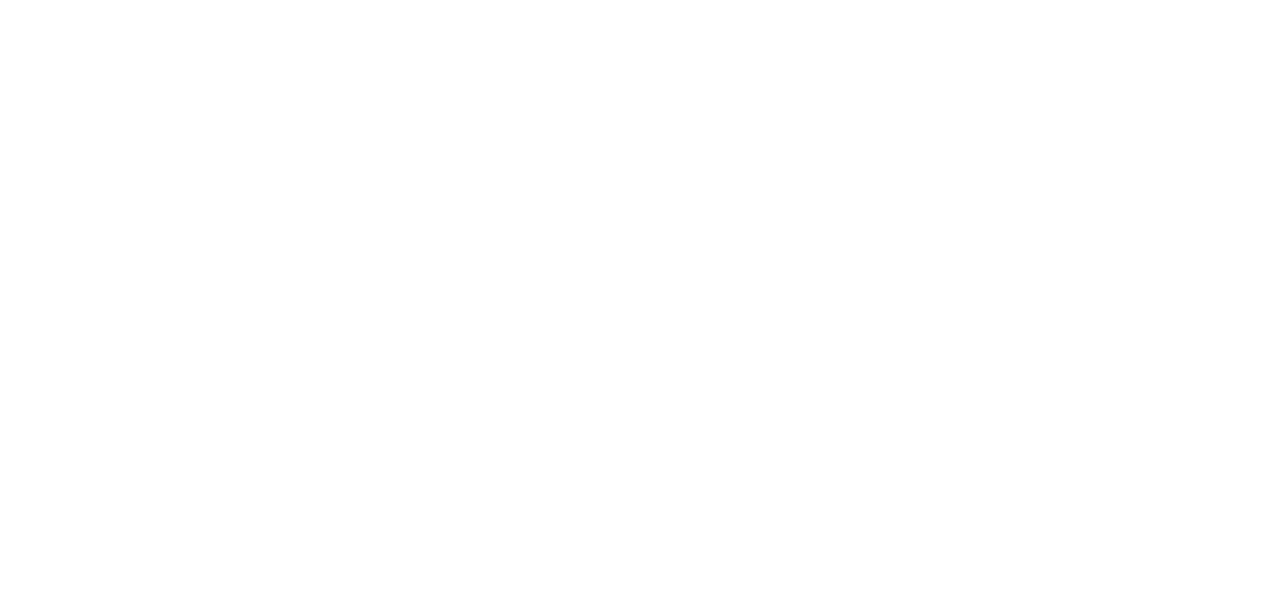
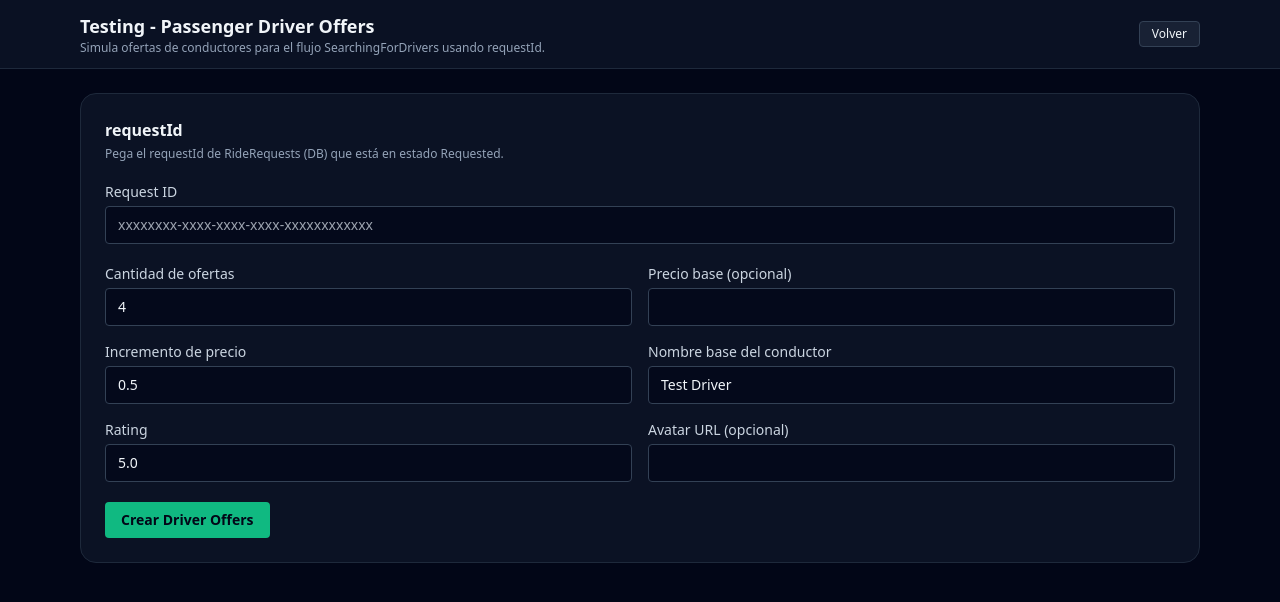
Before and after one commit to ucumanadev/mando-dashboard, a Nuxt app: page /testing/passenger-offers in a window 1280 px wide. Before the commit this address had no page. Shown: the top 602 px of the page. Built offline with nearby package versions, Linux system fonts and the light colour scheme.

Commit message:
test for list of possible ride request drivers

```diff
--- a/pages/testing/index.vue
+++ b/pages/testing/index.vue
@@ -34,6 +34,22 @@
             <div class="text-slate-500">→</div>
           </div>
         </NuxtLink>
+
+        <NuxtLink
+          to="/testing/passenger-offers"
+          class="rounded-2xl border border-slate-800 bg-slate-900/70 hover:bg-slate-800/70 transition shadow-lg px-6 py-6"
+        >
+          <div class="flex items-start gap-4">
+            <div class="text-3xl">👤</div>
+            <div class="flex-1">
+              <div class="text-lg font-semibold text-slate-100">Passenger Driver Offers</div>
+              <div class="mt-1 text-sm text-slate-400">
+                Simular ofertas de conductores para el flujo SearchingForDrivers.
+              </div>
+            </div>
+            <div class="text-slate-500">→</div>
+          </div>
+        </NuxtLink>
       </div>
     </main>
   </div>
--- /dev/null
+++ b/pages/testing/passenger-offers.vue
@@ -0,0 +1,210 @@
+<script setup lang="ts">
+type CreateDriverOffersBody = {
+  count: number;
+  basePrice?: number;
+  priceStep: number;
+  driverNamePrefix: string;
+  rating: string;
+  avatar: string;
+};
+
+type ApiResponse = {
+  ok?: boolean;
+  count?: number;
+  requestId?: string;
+  offers?: Array<{
+    driverId: string;
+    name: string;
+    finalPrice: number;
+    passengerOfferedPrice: number;
+  }>;
+  detail?: string;
+  error?: string;
+};
+
+const requestId = ref("");
+
+const createForm = reactive<CreateDriverOffersBody>({
+  count: 4,
+  basePrice: undefined,
+  priceStep: 0.5,
+  driverNamePrefix: "Test Driver",
+  rating: "5.0",
+  avatar: ""
+});
+
+const loadingCreate = ref(false);
+const error = ref<string | null>(null);
+const response = ref<ApiResponse | null>(null);
+
+async function safeReadJson(res: Response) {
+  const text = await res.text();
+  if (!text.trim()) return {};
+  try {
+    return JSON.parse(text);
+  } catch {
+    return { raw: text };
+  }
+}
+
+const submitCreate = async () => {
+  const rid = requestId.value.trim();
+  if (!rid) {
+    error.value = "requestId es requerido";
+    return;
+  }
+
+  loadingCreate.value = true;
+  error.value = null;
+  response.value = null;
+
+  try {
+    const res = await fetch(`/api/testing/ride-requests/${encodeURIComponent(rid)}/driver-offers/create`, {
+      method: "POST",
+      headers: {
+        "Content-Type": "application/json",
+        Accept: "application/json"
+      },
+      body: JSON.stringify(createForm),
+      cache: "no-store"
+    });
+
+    const data = (await safeReadJson(res)) as ApiResponse;
+
+    if (!res.ok || data.error) {
+      error.value = data.error || data.detail || "Failed to create driver offers";
+      response.value = data;
+      return;
+    }
+
+    response.value = data;
+  } catch (err: unknown) {
+    error.value = (err as Error).message || "Unexpected error";
+  } finally {
+    loadingCreate.value = false;
+  }
+};
+</script>
+
+<template>
+  <div class="min-h-screen bg-slate-950 text-slate-100 flex flex-col">
+    <header class="border-b border-slate-800 bg-slate-900/70 backdrop-blur">
+      <div class="mx-auto max-w-6xl px-4 py-3 flex items-center justify-between gap-3">
+        <div>
+          <h1 class="text-lg font-semibold">Testing - Passenger Driver Offers</h1>
+          <p class="text-xs text-slate-400">
+            Simula ofertas de conductores para el flujo SearchingForDrivers usando requestId.
+          </p>
+        </div>
+        <NuxtLink
+          to="/testing"
+          class="rounded border border-slate-700 bg-slate-800/70 px-3 py-1 text-xs font-medium hover:bg-slate-700/70"
+        >
+          Volver
+        </NuxtLink>
+      </div>
+    </header>
+
+    <main class="flex-1 mx-auto max-w-6xl w-full px-4 py-6 space-y-4">
+      <div v-if="error" class="rounded border border-red-500/60 bg-red-500/10 px-3 py-2 text-sm text-red-200">
+        {{ error }}
+      </div>
+
+      <div class="rounded-2xl border border-slate-800 bg-slate-900/70 p-4 md:p-6 space-y-5">
+        <div>
+          <h2 class="text-base font-semibold">requestId</h2>
+          <p class="mt-1 text-xs text-slate-400">
+            Pega el requestId de RideRequests (DB) que está en estado Requested.
+          </p>
+        </div>
+
+        <label class="text-sm block">
+          <div class="mb-1 text-slate-300">Request ID</div>
+          <input
+            v-model="requestId"
+            type="text"
+            placeholder="xxxxxxxx-xxxx-xxxx-xxxx-xxxxxxxxxxxx"
+            class="w-full rounded border border-slate-700 bg-slate-950/70 px-3 py-2"
+          />
+        </label>
+
+        <div class="grid grid-cols-1 md:grid-cols-2 gap-4">
+          <label class="text-sm">
+            <div class="mb-1 text-slate-300">Cantidad de ofertas</div>
+            <input
+              v-model.number="createForm.count"
+              type="number"
+              min="1"
+              max="25"
+              class="w-full rounded border border-slate-700 bg-slate-950/70 px-3 py-2"
+            />
+          </label>
+
+          <label class="text-sm">
+            <div class="mb-1 text-slate-300">Precio base (opcional)</div>
+            <input
+              v-model.number="createForm.basePrice"
+              type="number"
+              min="1"
+              step="0.5"
+              class="w-full rounded border border-slate-700 bg-slate-950/70 px-3 py-2"
+            />
+          </label>
+
+          <label class="text-sm">
+            <div class="mb-1 text-slate-300">Incremento de precio</div>
+            <input
+              v-model.number="createForm.priceStep"
+              type="number"
+              min="0"
+              step="0.1"
+              class="w-full rounded border border-slate-700 bg-slate-950/70 px-3 py-2"
+            />
+          </label>
+
+          <label class="text-sm">
+            <div class="mb-1 text-slate-300">Nombre base del conductor</div>
+            <input
+              v-model="createForm.driverNamePrefix"
+              type="text"
+              class="w-full rounded border border-slate-700 bg-slate-950/70 px-3 py-2"
+            />
+          </label>
+
+          <label class="text-sm">
+            <div class="mb-1 text-slate-300">Rating</div>
+            <input
+              v-model="createForm.rating"
+              type="text"
+              class="w-full rounded border border-slate-700 bg-slate-950/70 px-3 py-2"
+            />
+          </label>
+
+          <label class="text-sm">
+            <div class="mb-1 text-slate-300">Avatar URL (opcional)</div>
+            <input
+              v-model="createForm.avatar"
+              type="text"
+              class="w-full rounded border border-slate-700 bg-slate-950/70 px-3 py-2"
+            />
+          </label>
+        </div>
+
+        <div class="flex flex-wrap items-center gap-3">
+          <button
+            class="rounded bg-emerald-500 hover:bg-emerald-400 px-4 py-2 text-sm font-semibold text-slate-950 disabled:opacity-60"
+            :disabled="loadingCreate"
+            @click="submitCreate"
+          >
+            {{ loadingCreate ? "Enviando..." : "Crear Driver Offers" }}
+          </button>
+        </div>
+      </div>
+
+      <div v-if="response" class="rounded-2xl border border-slate-800 bg-slate-900/70 p-4 md:p-6">
+        <h3 class="text-sm font-semibold mb-2">Respuesta</h3>
+        <pre class="text-xs text-slate-300 overflow-x-auto whitespace-pre-wrap">{{ JSON.stringify(response, null, 2) }}</pre>
+      </div>
+    </main>
+  </div>
+</template>
```
Also changed, not shown: 1 other file (tests, documents, lock files or other folders).
